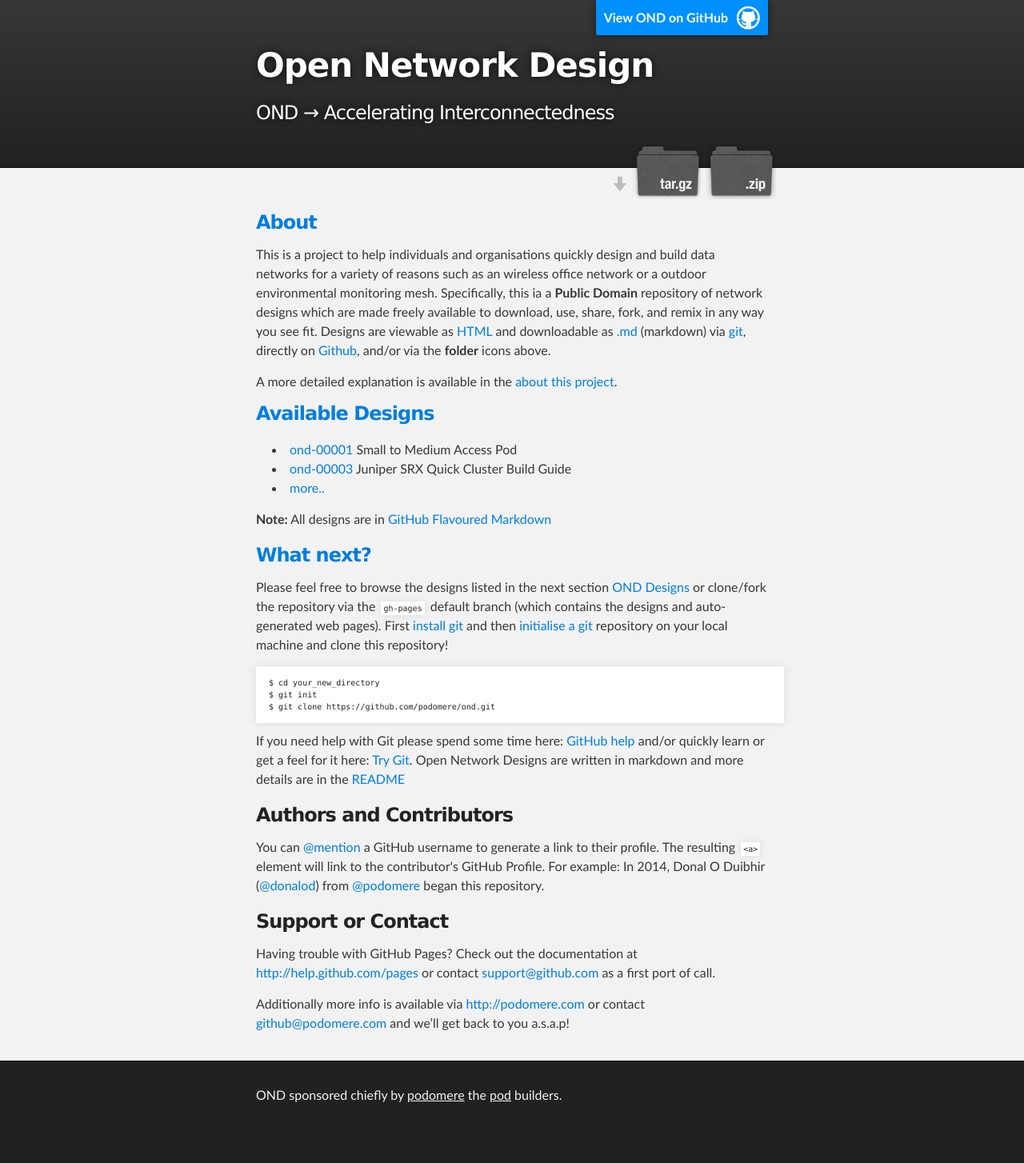
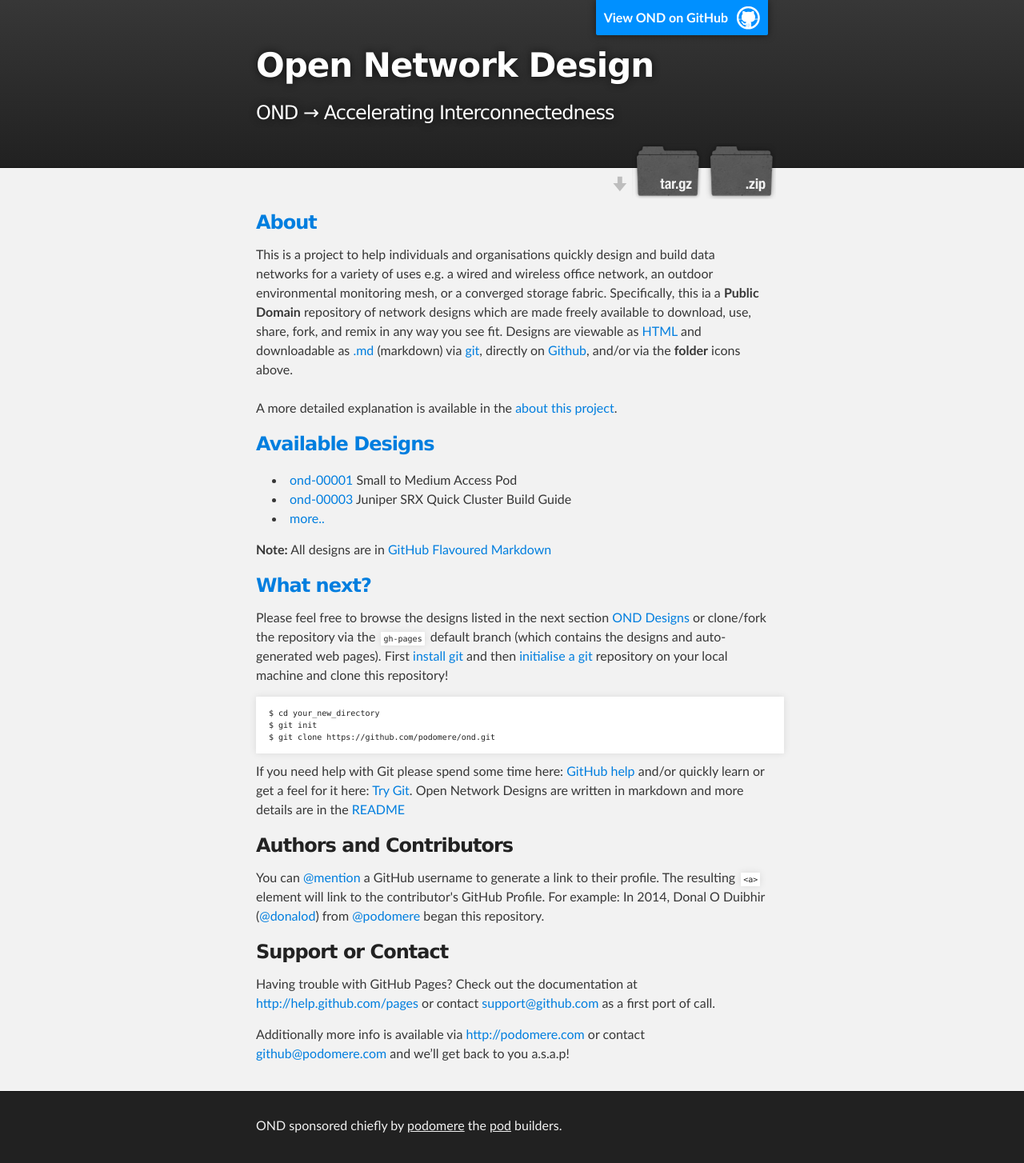
Before and after one commit to podomere/ond, a Jekyll site: the page index.html, which Jekyll copies as it is, in a window 1280 px wide. Shown: the whole page at 80% size. Built offline with Jekyll 4.4.1, drawn with Linux system fonts in a browser that asks for light colours; before the commit the page ends 1416 px from its top, so only the background shows below that.

Commit message:
Improving the intro language..

```diff
--- a/index.html
+++ b/index.html
@@ -39,7 +39,7 @@
       <section id="main_content" class="inner">
 
 <h3><a name="about" class="anchor" href="#about"><span class="octicon octicon-link"></span></a><a href="about.html">About</a></h3>
-<p>This is a project to help individuals and organisations quickly design and build data networks for a variety of reasons such as an wireless office network or a outdoor environmental monitoring mesh. Specifically, this ia a <strong>Public Domain</strong> repository of network designs which are made freely available to download, use, share, fork, and remix in any way you see fit. Designs are viewable as <a href="http://ond.podome.re/designs.html">HTML</a> and downloadable as <a href="https://github.com/podomere/ond">.md</a> (markdown) via <a href="#whatnext-pages">git</a>, directly on <a href="https://github.com/podomere/ond">Github</a>, and/or via the <strong>folder</strong> icons above.</p> A more detailed explanation is available in the <a href="about.html">about this project</a>.
+<p>This is a project to help individuals and organisations quickly design and build data networks for a variety of uses e.g. a wired and wireless office network, an outdoor environmental monitoring mesh, or a converged storage fabric. Specifically, this ia a <strong>Public Domain</strong> repository of network designs which are made freely available to download, use, share, fork, and remix in any way you see fit. Designs are viewable as <a href="http://ond.podome.re/designs.html">HTML</a> and downloadable as <a href="https://github.com/podomere/ond">.md</a> (markdown) via <a href="#whatnext-pages">git</a>, directly on <a href="https://github.com/podomere/ond">Github</a>, and/or via the <strong>folder</strong> icons above.<br><br>A more detailed explanation is available in the <a href="about.html">about this project</a>.</p>
 
 <h3><a href="designs.html">Available Designs</a></h3>
 <p>
```
